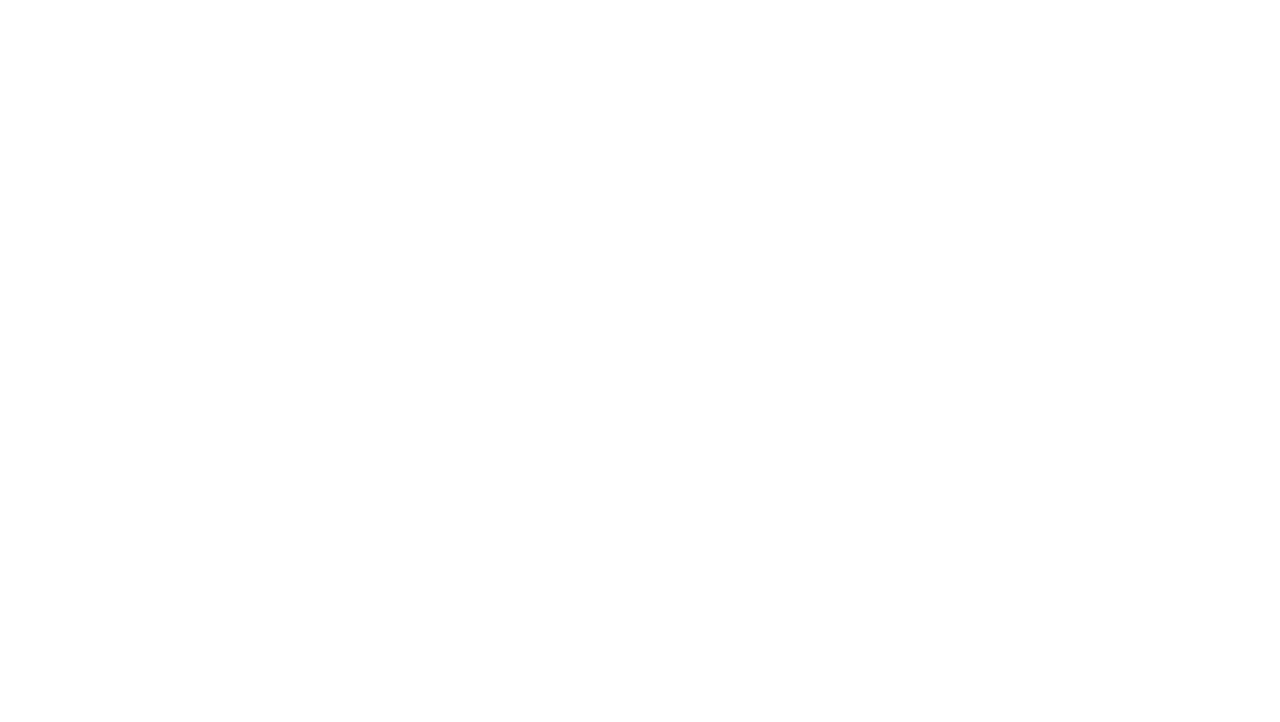
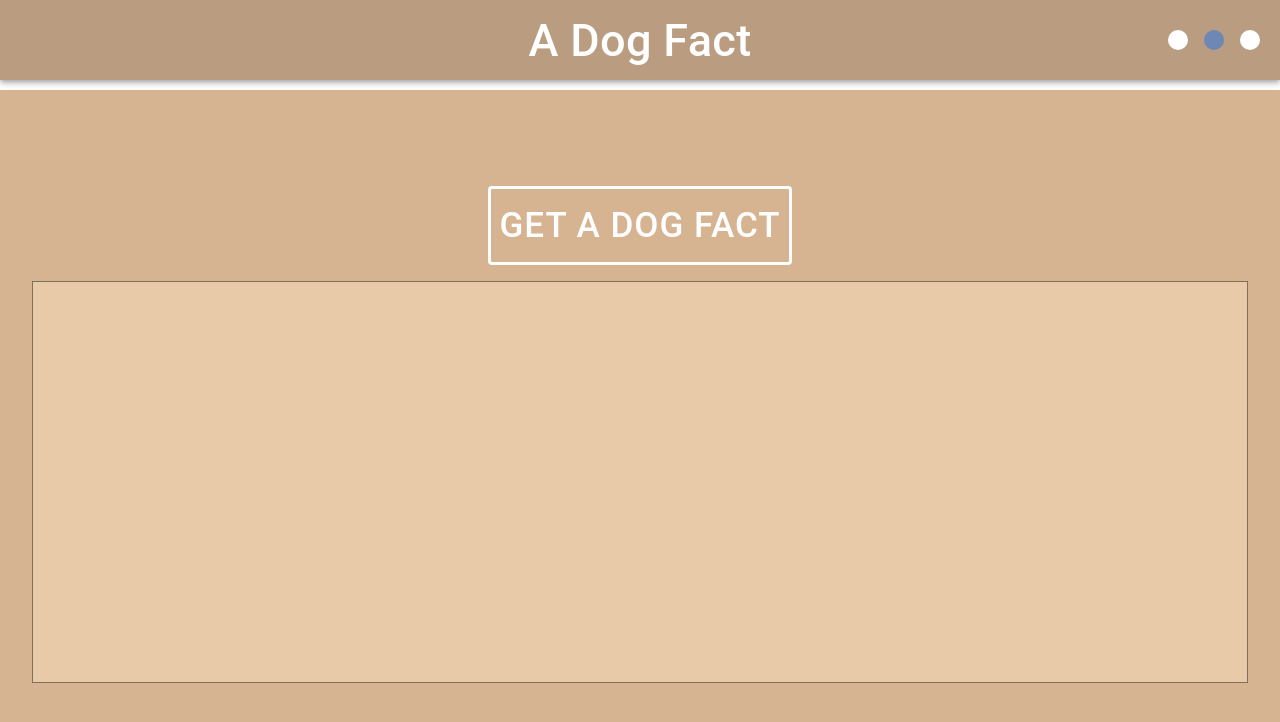
Before and after one commit to Brykl/animals-facts, a React (Vite) app: page /dog in a window 1280 px wide. Before the commit this address had no page. Shown: the top 722 px of the page. Built offline with nearby package versions, Linux system fonts and the light colour scheme.

Commit message:
added a dog page

```diff
--- a/src/App.tsx
+++ b/src/App.tsx
@@ -2,7 +2,8 @@ import { BrowserRouter as Router, Route, Routes, Link } from 'react-router-dom'
 import './App.css'
 import MainPages from './pages/mainPage'
 import CardDetail from './pages/CatCardDetail'
-
+import DogPage from './pages/dogPage'
+import HorsePage from './pages/horsePage'
 function App() {
 
   return (
@@ -12,6 +13,8 @@ function App() {
           <Route path='/' element={<MainPages />}/>
           <Route path='/cat' element={<MainPages />}/>
           <Route path='/card/:id' element={<CardDetail />}/>
+          <Route path='/dog' element={<DogPage />}/>
+          <Route path='/horse' element={<HorsePage />}/>
         </Routes>
     </Router>
 
--- a/src/modules/appBar.tsx
+++ b/src/modules/appBar.tsx
@@ -11,16 +11,18 @@ import { useNavigate } from 'react-router-dom';
 interface NamePage  {
     name: string;
     type: animalType;
+    animalColor: string;
 }
 
 type animalType = 'cat' | 'dog' | 'horse';
 
-export default function DenseAppBar({name, type}: NamePage) {
+export default function DenseAppBar({name, type, animalColor}: NamePage) {
 
     const navigate = useNavigate();
 
     const handleHeaderClick = () => {
-      navigate(`/cat`);
+      navigate(`/${type}`);
+      console.log('move at dog page');
     };
 
 
@@ -33,7 +35,7 @@ const colorNavigation: animalType = type;
         <AppBar
           position="static"
           sx={{
-            bgcolor: "#A4C0B6",
+            bgcolor: animalColor,
             height: '10vh',
             display: 'flex',
             justifyContent: 'center',
@@ -50,9 +52,12 @@ const colorNavigation: animalType = type;
             transform: 'translateY(-50%)',
           }}>
             <Box sx={{display: 'flex', gap: 2  }}>
-            <CircleTag colorDefault={colorNavigation === 'cat' ? '#6d88b5' : 'white'} colorHover={colorNavigation === 'cat' ? '#6d88b5' : '#81b0b8'} size={20} />
-            <CircleTag colorDefault={colorNavigation === 'dog' ? '#6d88b5' : 'white'} colorHover={colorNavigation === 'dog' ? '#6d88b5' : '#81b0b8'} size={20} />
-            <CircleTag colorDefault={colorNavigation === 'horse' ? '#6d88b5' : 'white'} colorHover={colorNavigation === 'horse' ? '#6d88b5' : '#81b0b8'} size={20} />
+            <CircleTag colorDefault={colorNavigation === 'cat' ? '#6d88b5' : 'white'}
+             colorHover={colorNavigation === 'cat' ? '#6d88b5' : '#81b0b8'} type={'cat'} size={20} />
+            <CircleTag colorDefault={colorNavigation === 'dog' ? '#6d88b5' : 'white'}
+             colorHover={colorNavigation === 'dog' ? '#6d88b5' : '#81b0b8'} type={'dog'} size={20} />
+            <CircleTag colorDefault={colorNavigation === 'horse' ? '#6d88b5' : 'white'}
+             colorHover={colorNavigation === 'horse' ? '#6d88b5' : '#81b0b8'} type={'horse'} size={20} />
             </Box>
           </Box>
 
--- a/src/modules/circle.tsx
+++ b/src/modules/circle.tsx
@@ -1,12 +1,23 @@
 import { Box } from "@mui/material";
+import { useNavigate } from 'react-router-dom';
 
 interface CircleTagProps {
   colorDefault?: string;
   colorHover?: string;
   size?: number;
+  type: string;
 }
 
-export default function CircleTag({ colorDefault = "blue", size = 50, colorHover = '#81b0b8' }: CircleTagProps) {
+export default function CircleTag({ colorDefault = "blue", size = 50, colorHover = '#81b0b8', type }: CircleTagProps) {
+
+
+    const navigate = useNavigate();
+
+
+const handleCircleClick = () => {
+    navigate(`/${type}`);
+}
+
   return (
     <Box
       sx={{
@@ -23,7 +34,8 @@ export default function CircleTag({ colorDefault = "blue", size = 50, colorHover
            bgcolor: colorHover,
         }
       }}
-    >
+
+     onClick={handleCircleClick}>
     </Box>
   );
 }
--- a/src/pages/CatCardDetail.tsx
+++ b/src/pages/CatCardDetail.tsx
@@ -33,7 +33,7 @@ function CardDetailPage() {
   return (
     <>
     <Box sx={{bgcolor: '#C5D5C9', height: '100vh', width: '100vw'}}>
-    <DenseAppBar name='Cat Facts' type="cat"/>
+    <DenseAppBar name='Cat Facts' type="cat" animalColor="#A4C0B6"/>
         <Box sx={{display: 'flex', color: '#3a55de'}}>
             <Typography variant="h6" sx={{paddingTop: 2, paddingLeft: 4,}}>
             This fact  {verified ? "has been verified" : "has not been verified"}
--- /dev/null
+++ b/src/pages/dogPage.tsx
@@ -0,0 +1,74 @@
+import { Box, Button, Typography } from "@mui/material";
+import DenseAppBar from "../modules/appBar";
+import { useEffect, useState } from "react";
+
+function DogPage() {
+
+
+        const [dogUrl, setDogUrl] = useState<string>('');
+        const [randomDogFact, setRandomDogFact] = useState<string>('');
+
+        const getDogImage = async () => {
+            try {
+            const [imageResponse, factsResponse] = await Promise.all([
+                fetch('https://dog.ceo/api/breeds/image/random'),
+                fetch('https://dog-api.kinduff.com/api/facts?number=5')
+            ]);
+
+            if(!imageResponse.ok) {
+                throw new Error('Failed to fetch dog image');
+            }
+            if (!factsResponse.ok) {
+                throw new Error('Failed to fetch dog fact');
+            }
+
+            const imageData: { message: string } = await imageResponse.json();
+            const factsData: { facts: string } = await factsResponse.json();
+            // console.log(factsData);
+
+
+            setDogUrl(imageData.message);
+            setRandomDogFact(factsData.facts);
+
+        } catch (error) {
+        console.error(error);
+    }
+
+    }
+
+
+
+
+
+    useEffect(() => {
+        if (dogUrl) {
+            console.log(dogUrl);
+        }
+    }, [dogUrl]);
+
+    return (
+        <>
+            <Box sx={{ bgcolor: '#d6b492', height: '100vh', width: '100vw' }}>
+                <DenseAppBar name='A Dog Fact' type="dog" animalColor="#ba9d80" />
+                <Box sx={{ display: 'flex', justifyContent: 'center', marginTop: 12 }}>
+                    <Button sx={{ color: 'white', fontSize: '35px', border: '3px solid white', marginBottom: 2 }} onClick={getDogImage}>
+                        Get a dog fact
+                    </Button>
+                </Box >
+                <Box sx={{bgcolor: '#e8caa9', height: '50vh', display: 'flex', justifyContent: 'center',
+                border: '1px solid #826f5b',
+                marginLeft: 4, marginRight: 4
+                }}>
+                {dogUrl && <img src={dogUrl} alt="Dog" style={{ maxHeight: '50vh', maxWidth: '20vw'}} /> }
+                <Box sx={{overflowY: 'auto',
+                overflowX: 'hidden'}}>
+                    <Typography sx={{color: 'white', fontSize: '26px', margin: 2}}>{randomDogFact}</Typography>
+                </Box>
+
+                </Box>
+            </Box>
+        </>
+    );
+}
+
+export default DogPage;
--- /dev/null
+++ b/src/pages/horsePage.tsx
@@ -0,0 +1,16 @@
+import { Box } from "@mui/material";
+import DenseAppBar from "../modules/appBar";
+
+
+function HorsePage ( ) {
+
+    return (
+        <>
+        <Box sx={{bgcolor: '#cc91b8', height: '100vh', width: '100vw'}}>
+        <DenseAppBar name='A Horse Fact' type="horse" animalColor="#b86a9d"/>
+        </Box>
+        </>
+    )
+}
+
+export default HorsePage;
--- a/src/pages/mainPage.tsx
+++ b/src/pages/mainPage.tsx
@@ -8,7 +8,7 @@ function MainPages () {
 return (
         <>
         <Box sx={{bgcolor: '#C5D5C9', height: '100vh', width: '100vw'}}>
-        <DenseAppBar name="Cat Facts" type='cat'/>
+        <DenseAppBar name="Cat Facts" type='cat' animalColor="#A4C0B6"/>
 
       <Box sx={{paddingTop: '15px', paddingLeft: '15px'}}>
         <GetCatFacts />
```
